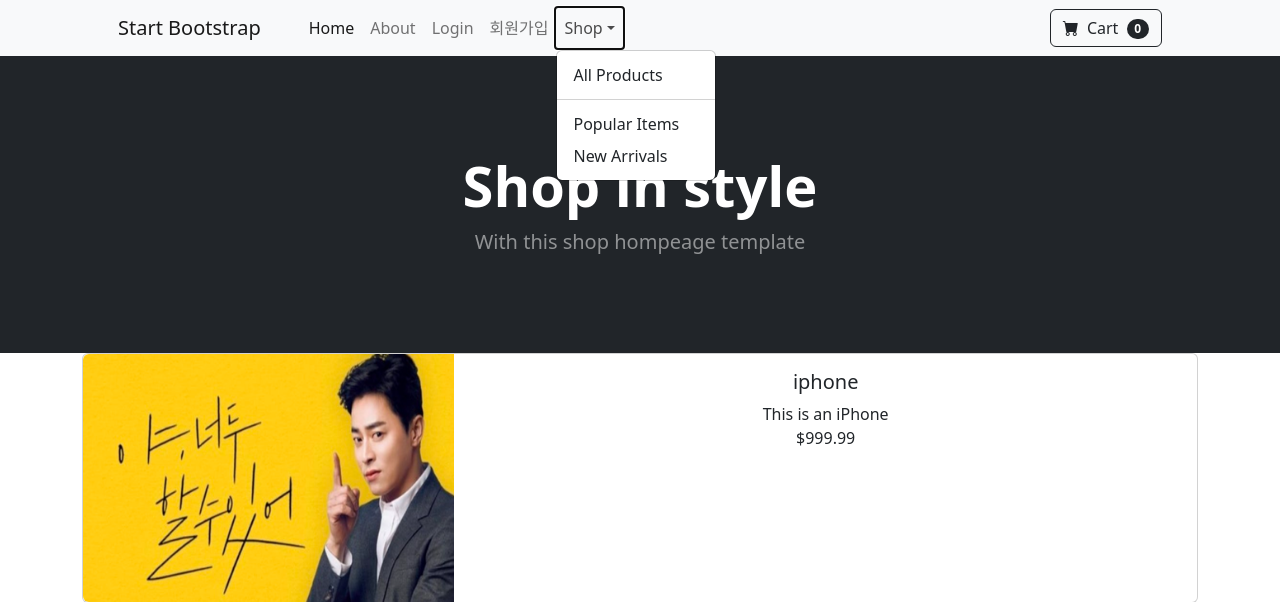
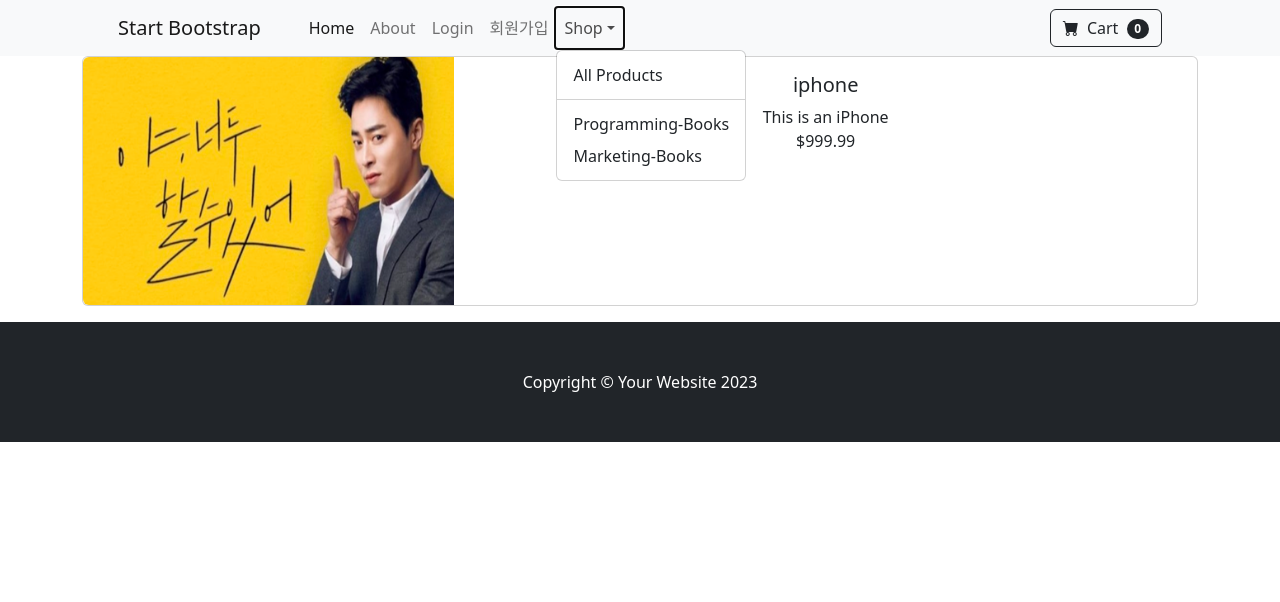
Before and after one commit to n3316202/ecom, a Django app: page /product/4 in a window 1280 px wide, after a click on "Shop". Shown: the top 602 px of the page. Run offline with Django 5.2, Linux system fonts and the light colour scheme; data comes from the database, SQL or seed files in the repository; both versions use the stored data as it was after the commit; some libraries are stand-ins or nearby versions.

Commit message:
header 교체

```diff
--- a/store/templates/base.html
+++ b/store/templates/base.html
@@ -3,24 +3,14 @@
 <html lang="en">
   <head>
     <meta charset="utf-8" />
-    <meta
-      name="viewport"
-      content="width=device-width, initial-scale=1, shrink-to-fit=no"
-    />
+    <meta name="viewport" content="width=device-width, initial-scale=1, shrink-to-fit=no" />
     <meta name="description" content="" />
     <meta name="author" content="" />
     <title>Shop Homepage - Start Bootstrap Template</title>
     <!-- Favicon-->
-    <link
-      rel="icon"
-      type="image/x-icon"
-      href="{% static 'assets/favicon.ico' %}"
-    />
+    <link rel="icon" type="image/x-icon" href="{% static 'assets/favicon.ico' %}" />
     <!-- Bootstrap icons-->
-    <link
-      href="https://cdn.jsdelivr.net/npm/bootstrap-icons@1.5.0/font/bootstrap-icons.css"
-      rel="stylesheet"
-    />
+    <link href="https://cdn.jsdelivr.net/npm/bootstrap-icons@1.5.0/font/bootstrap-icons.css" rel="stylesheet" />
     <!-- Core theme CSS (includes Bootstrap)-->
     <link href="{% static 'css/styles.css' %}" rel="stylesheet" />
   </head>
@@ -28,33 +18,13 @@
     {% include "navbar.html" %} {% if messages %} {% for message in messages %}
     <div class="alert alert-warning alert-dismissible fade show" role="alert">
       <strong>메세지</strong> {{message}}
-      <button
-        type="button"
-        class="btn-close"
-        data-bs-dismiss="alert"
-        aria-label="Close"
-      ></button>
+      <button type="button" class="btn-close" data-bs-dismiss="alert" aria-label="Close"></button>
     </div>
-    {% endfor %} {%endif%}
-    <!-- Header-->
-    <header class="bg-dark py-5">
-      <div class="container px-4 px-lg-5 my-5">
-        <div class="text-center text-white">
-          <h1 class="display-4 fw-bolder">Shop in style</h1>
-          <p class="lead fw-normal text-white-50 mb-0">
-            With this shop hompeage template
-          </p>
-        </div>
-      </div>
-    </header>
-
-    {% block content %} {% endblock %}
+    {% endfor %} {%endif%} {% block content %} {% endblock %}
 
     <footer class="py-5 bg-dark">
       <div class="container">
-        <p class="m-0 text-center text-white">
-          Copyright &copy; Your Website 2023
-        </p>
+        <p class="m-0 text-center text-white">Copyright &copy; Your Website 2023</p>
       </div>
     </footer>
     <!-- Bootstrap core JS-->
--- a/store/templates/navbar.html
+++ b/store/templates/navbar.html
@@ -29,8 +29,8 @@
           <ul class="dropdown-menu" aria-labelledby="navbarDropdown">
             <li><a class="dropdown-item" href="{% url 'home' %}">All Products</a></li>
             <li><hr class="dropdown-divider" /></li>
-            <li><a class="dropdown-item" href="{% url 'category' 'Programming-Books' %}">Popular Items</a></li>
-            <li><a class="dropdown-item" href="{% url 'category' 'Marketing-Books'%}">New Arrivals</a></li>
+            <li><a class="dropdown-item" href="{% url 'category' 'Programming-Books' %}">Programming-Books</a></li>
+            <li><a class="dropdown-item" href="{% url 'category' 'Marketing-Books'%}">Marketing-Books</a></li>
           </ul>
         </li>
       </ul>
--- a/store/views.py
+++ b/store/views.py
@@ -12,17 +12,26 @@ import os
 from django.contrib.auth import authenticate, login , logout
 from django.contrib import messages
 
-def category(request,foo):
+def category(request, foo):
     #Replace Hyphens with Spaces
+
     foo = foo.replace('-',' ')
+    print(foo)
+
     # Grab the category from the url
     try:
+        #Look up the category
         category = Category.objects.get(name=foo)
+        print(category)
+
         products = Product.objects.filter(category=category)
+        print(products)
+
         return render(request, 'category.html',{'products':products, 'category':category})
     except:
         messages.success(request, ("That Category Does't ex"))
         return redirect('home')
+
 
 def product(request,pk):
     product = Product.objects.get(id=pk)
@@ -31,6 +40,7 @@ def product(request,pk):
 
 def register_user(request):
     print("register.. 실행")
+
     if request.method == "POST":
         print("register.. 실행.....")
         form = SignUpForm(request.POST)
```
Also changed, not shown: store/templates/category.html (+9 -0 lines), store/templates/home.html (+10 -0 lines), db.sqlite3, media/upload/product/스크린샷_2024-07-04_160109.png, media/upload/product/스크린샷_2024-08-06_164711.png.
